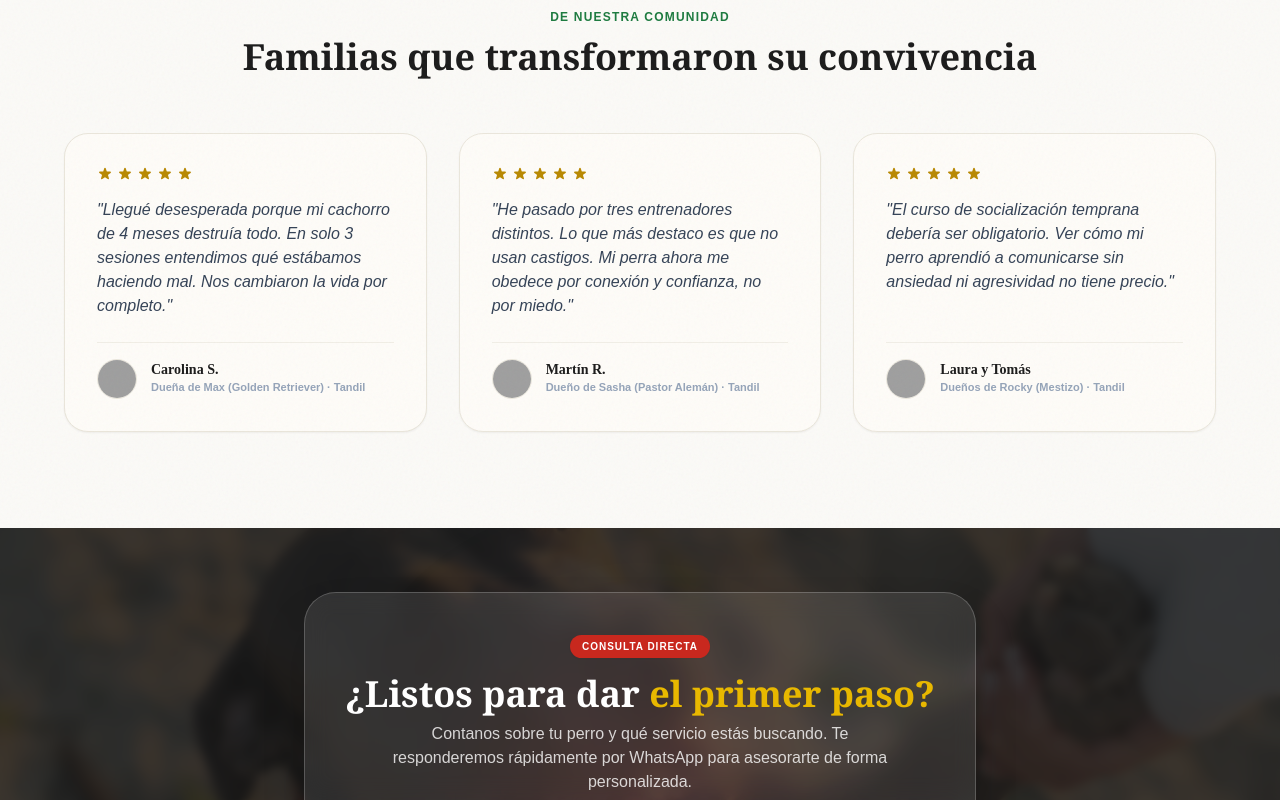
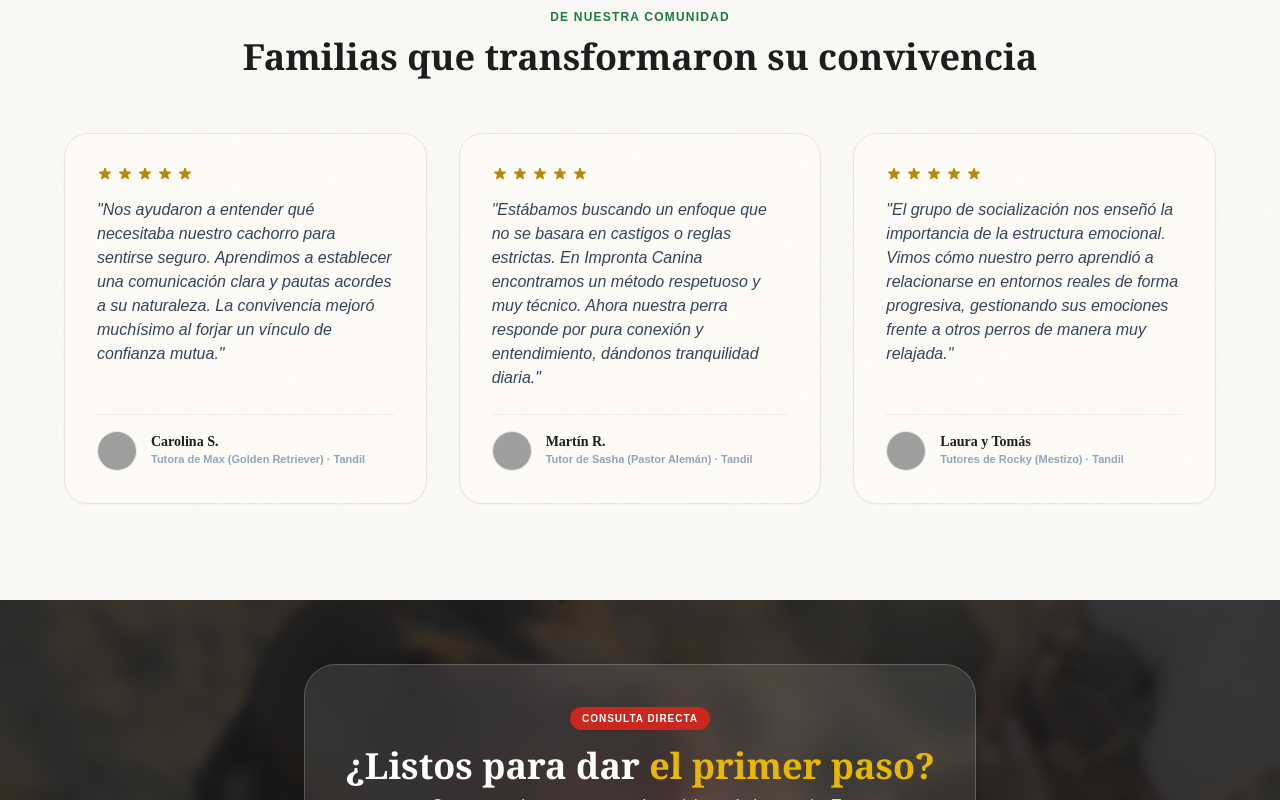
Before and after one commit to Wschanzze/impronta-canina, a Next.js app: page / in a window 1280 px wide. Shown: the part 5758-6558 px from the top of the page. Built offline with nearby package versions, Linux system fonts and the light colour scheme; grey boxes are pictures that could not be loaded.

Commit message:
Update community testimonials in ClientsGallery to match company philosophy

```diff
--- a/src/app/home/components/ClientsGallery.tsx
+++ b/src/app/home/components/ClientsGallery.tsx
@@ -4,21 +4,21 @@ import { motion } from 'framer-motion';
 
 const communityTestimonials = [
   {
-    quote: 'Llegué desesperada porque mi cachorro de 4 meses destruía todo. En solo 3 sesiones entendimos qué estábamos haciendo mal. Nos cambiaron la vida por completo.',
+    quote: 'Nos ayudaron a entender qué necesitaba nuestro cachorro para sentirse seguro. Aprendimos a establecer una comunicación clara y pautas acordes a su naturaleza. La convivencia mejoró muchísimo al forjar un vínculo de confianza mutua.',
     author: 'Carolina S.',
-    sub: 'Dueña de Max (Golden Retriever) · Tandil',
+    sub: 'Tutora de Max (Golden Retriever) · Tandil',
     avatar: 'https://images.unsplash.com/photo-1517841905240-472988babdf9?auto=format&fit=crop&q=80&w=150',
   },
   {
-    quote: 'He pasado por tres entrenadores distintos. Lo que más destaco es que no usan castigos. Mi perra ahora me obedece por conexión y confianza, no por miedo.',
+    quote: 'Estábamos buscando un enfoque que no se basara en castigos o reglas estrictas. En Impronta Canina encontramos un método respetuoso y muy técnico. Ahora nuestra perra responde por pura conexión y entendimiento, dándonos tranquilidad diaria.',
     author: 'Martín R.',
-    sub: 'Dueño de Sasha (Pastor Alemán) · Tandil',
+    sub: 'Tutor de Sasha (Pastor Alemán) · Tandil',
     avatar: 'https://images.unsplash.com/photo-1539571696357-5a69c17a67c6?auto=format&fit=crop&q=80&w=150',
   },
   {
-    quote: 'El curso de socialización temprana debería ser obligatorio. Ver cómo mi perro aprendió a comunicarse sin ansiedad ni agresividad no tiene precio.',
+    quote: 'El grupo de socialización nos enseñó la importancia de la estructura emocional. Vimos cómo nuestro perro aprendió a relacionarse en entornos reales de forma progresiva, gestionando sus emociones frente a otros perros de manera muy relajada.',
     author: 'Laura y Tomás',
-    sub: 'Dueños de Rocky (Mestizo) · Tandil',
+    sub: 'Tutores de Rocky (Mestizo) · Tandil',
     avatar: 'https://images.unsplash.com/photo-1522075469751-3a6694fb2f61?auto=format&fit=crop&q=80&w=150',
   },
 ];
```
